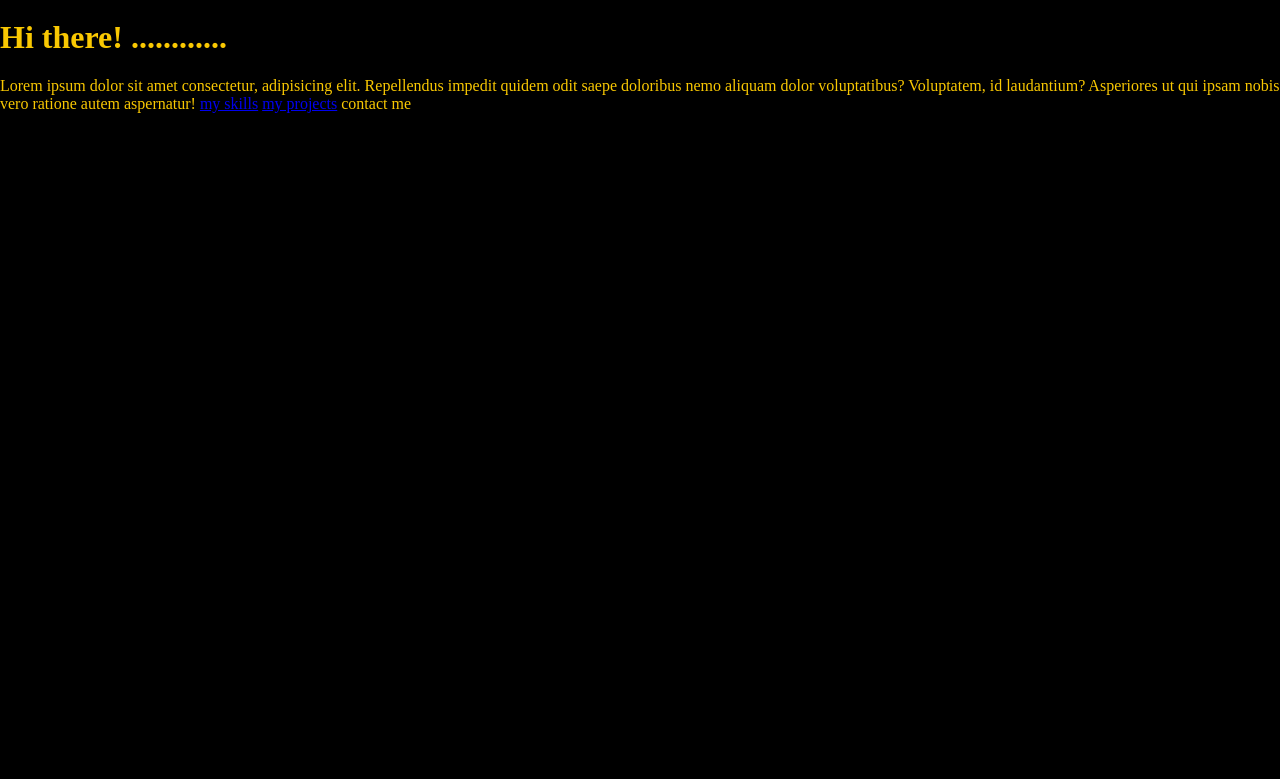
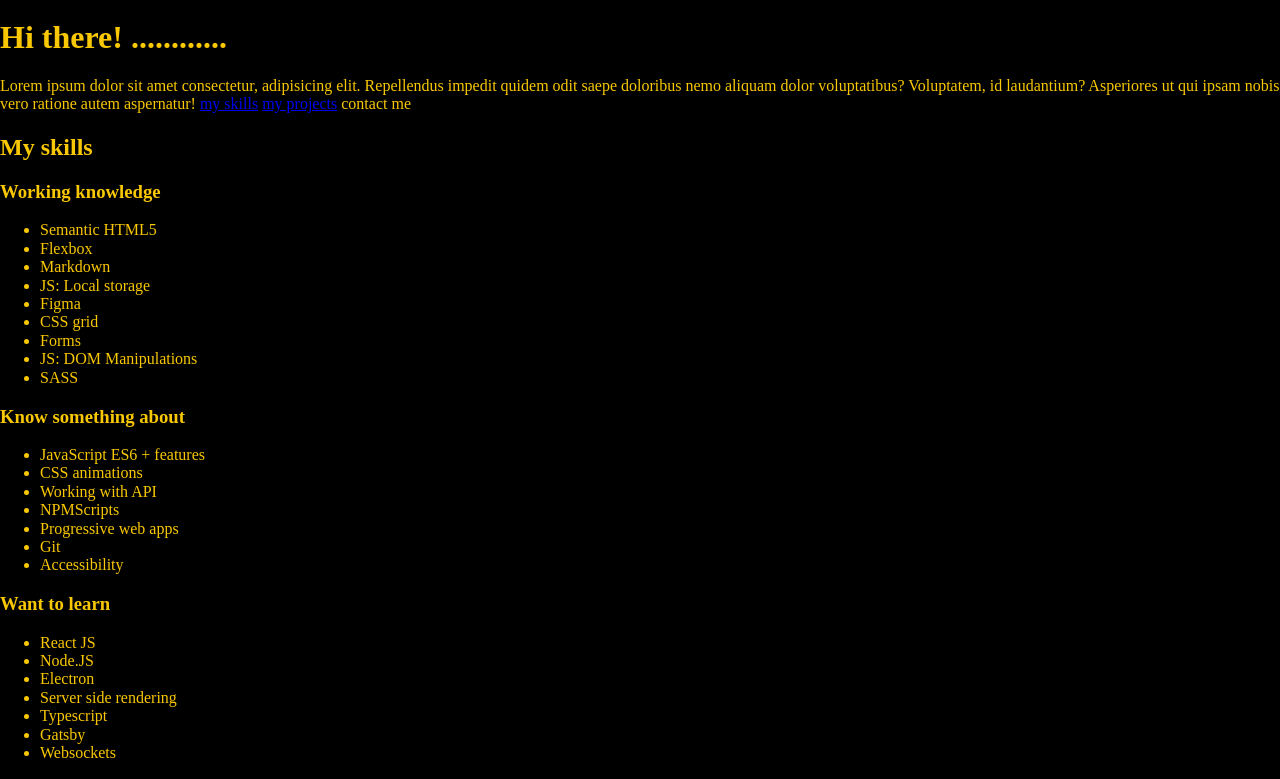
Before and after one commit to sienkiewicztomasz/sienkiewicztomasz.github.io, a website: page src/content/index.html in a window 1280 px wide. Shown: the part 21-800 px from the top of the page. Drawn offline with nearby package versions, Linux system fonts and the light colour scheme; files that its build step writes are made by us from their sources.

Commit message:
feat: skills section markup

```diff
--- a/src/content/index.html
+++ b/src/content/index.html
@@ -1,5 +1,6 @@
 <!DOCTYPE html>
 <html lang="en">
+
 <head>
   <meta charset="UTF-8" />
   <meta name="viewport" content="width=device-width, initial-scale=1.0" />
@@ -16,20 +17,13 @@
   <!-- full url to the image with http(s) ie. https://maciejkorsan.github.io/my-repo/assets/img/fb.png. Facebook suggests at least 1200 x 630. -->
   <meta property="og:image" content="https://maciejkorsan.com/wtf-gulp-starter/assets/img/cover.png" />
   <meta name="apple-mobile-web-app-capable" content="yes" />
-    <link
-      rel="apple-touch-icon"
-      sizes="192x192"
-      href="assets/pwa/icons/icon-192x192.png"
-    />
+  <link rel="apple-touch-icon" sizes="192x192" href="assets/pwa/icons/icon-192x192.png" />
 
-    <link
-      rel="icon"
-      type="image/png"
-      href="assets/pwa/icons/icon-192x192.png"
-    />
+  <link rel="icon" type="image/png" href="assets/pwa/icons/icon-192x192.png" />
 
   <link rel="stylesheet" href="css/main.css" />
 </head>
+
 <body>
   <main>
     <section class="hero">
@@ -37,14 +31,60 @@
       <h1 class="hero__tittle">
         Hi there! ............
       </h1>
-        <p class="hero__description">Lorem ipsum dolor sit amet consectetur, adipisicing elit. Repellendus impedit quidem odit saepe doloribus nemo aliquam dolor voluptatibus? Voluptatem, id laudantium? Asperiores ut qui ipsam nobis vero ratione autem aspernatur!
+      <p class="hero__description">Lorem ipsum dolor sit amet consectetur, adipisicing elit. Repellendus impedit quidem
+        odit saepe doloribus nemo aliquam dolor voluptatibus? Voluptatem, id laudantium? Asperiores ut qui ipsam nobis
+        vero ratione autem aspernatur!
         <a class="hero__link" href="#">my skills</a>
         <a class="hero__link" href="#">my projects</a>
         <contact class="hero_link" href="#">contact me</a>
       </p>
     </section>
+    <section class="skills">
+      <h2 class="skills__tittle">
+        My skills
+      </h2>
+      <section class="skill-list">
+        <h3 class="skills-list-tittle">Working knowledge</h3>
+        <ul class="skills-list__list>">
+          <li class="skills-list__item">Semantic HTML5</li>
+          <li class="skills-list__item">Flexbox</li>
+          <li class="skills-list__item">Markdown</li>
+          <li class="skills-list__item">JS: Local storage</li>
+          <li class="skills-list__item">Figma</li>
+          <li class="skills-list__item">CSS grid</li>
+          <li class="skills-list__item">Forms</li>
+          <li class="skills-list__item">JS: DOM Manipulations</li>
+          <li class="skills-list__item">SASS</li>
+        </ul>
+      </section>
+      <section class="skill-list">
+        <h3 class="skills-list-tittle">Know something about</h3>
+        <ul class="skills-list__list>">
+          <li class="skills-list__item">JavaScript ES6 + features</li>
+          <li class="skills-list__item">CSS animations</li>
+          <li class="skills-list__item">Working with API</li>
+          <li class="skills-list__item">NPMScripts</li>
+          <li class="skills-list__item">Progressive web apps</li>
+          <li class="skills-list__item">Git</li>
+          <li class="skills-list__item">Accessibility</li>
+        </ul>
+      </section>
+      <section class="skill-list">
+          <h3 class="skills-list-tittle">Want to learn</h3>
+          <ul class="skills-list__list>">
+            <li class="skills-list__item">React JS</li>
+            <li class="skills-list__item">Node.JS</li>
+            <li class="skills-list__item">Electron</li>
+            <li class="skills-list__item">Server side rendering</li>
+            <li class="skills-list__item">Typescript</li>
+            <li class="skills-list__item">Gatsby</li>
+            <li class="skills-list__item">Websockets</li>
+          </ul>
+        </section>
+
+    </section>
   </main>
-
   <script src="js/main.js"></script>
 </body>
+
 </html>
```
Lines whose indentation alone changed are shown as unchanged.
